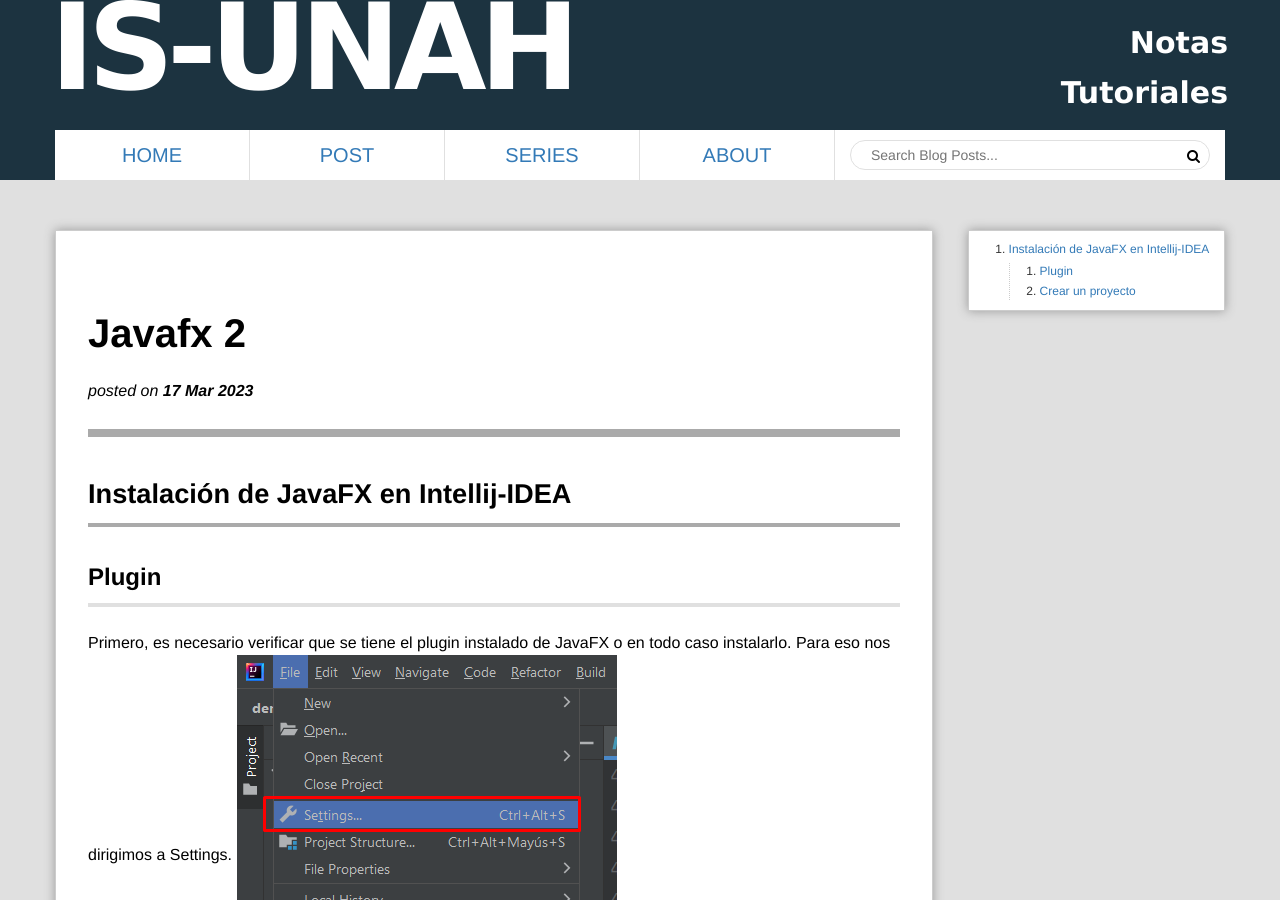
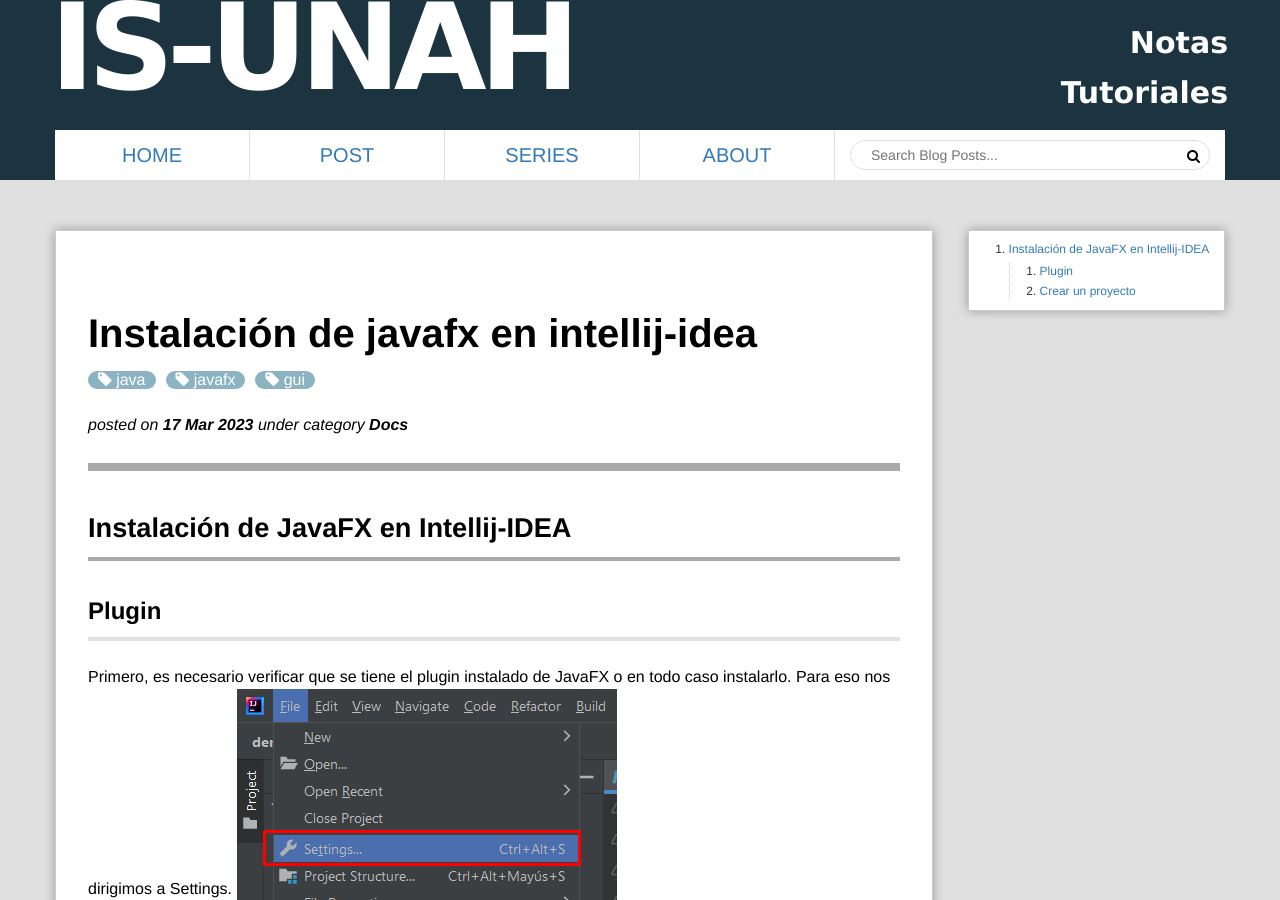
Before and after one commit to jeavila/jeavila.github.io, a Jekyll site: the page built from _posts/2023-03-17-javafx-2.md, in a window 1280 px wide and 900 px high. Built offline with Jekyll 4.4.1, drawn with Linux system fonts in a browser that asks for light colours.

Commit message:
agregar metadata

```diff
--- a/_posts/2023-03-17-javafx-2.md
+++ b/_posts/2023-03-17-javafx-2.md
@@ -1,3 +1,9 @@
+---
+layout: post
+title:  "Instalación de JavaFX en IntelliJ-IDEA"
+category: Docs
+tags: [java, javafx, gui]
+---
 # Instalación de JavaFX en Intellij-IDEA
 ## Plugin
 Primero, es necesario verificar que se tiene el plugin instalado de JavaFX o en todo caso instalarlo. Para eso nos dirigimos a Settings.
```
